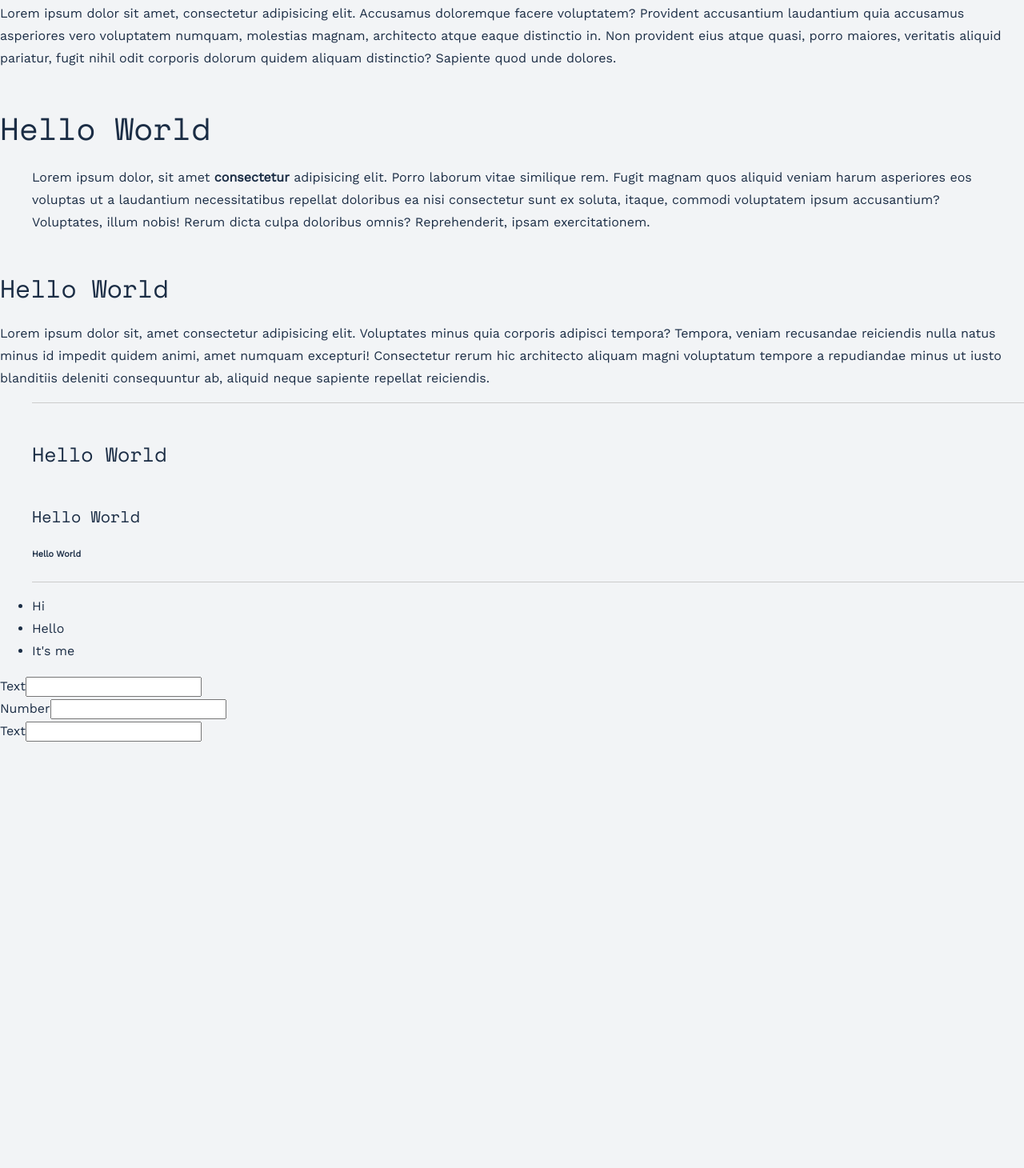
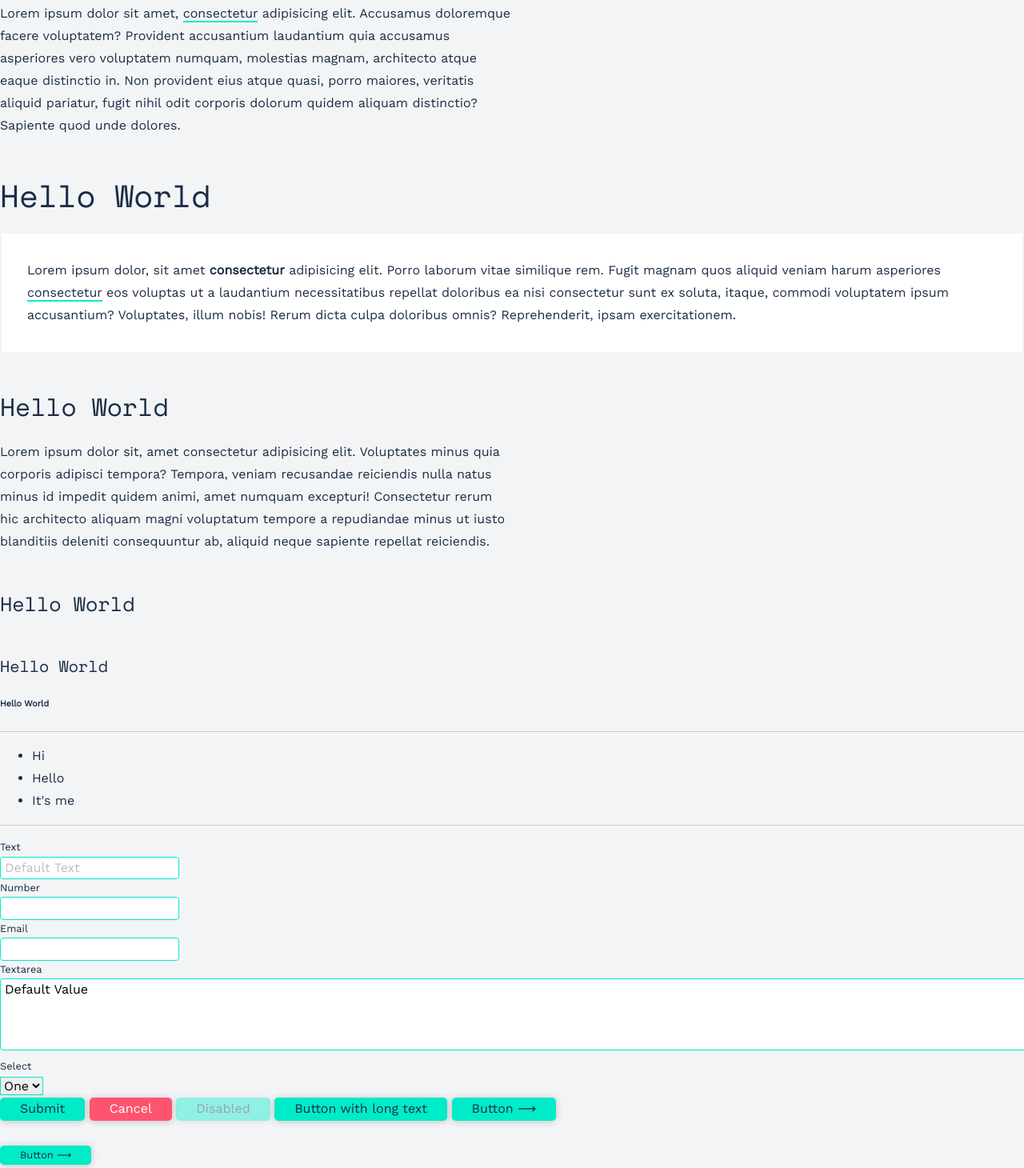
Before and after one commit to TheNootLinja/Popular-Nerd-Design-System, a website built with Parcel: page index.html in a window 1280 px wide. Shown: the part 81-1541 px from the top of the page at 80% size. Before the commit the page ends 1009 px from the top, so only its background shows below. Built offline with nearby package versions, Linux system fonts and the light colour scheme.

Commit message:
Add to design system in css/style.css

```diff
--- a/css/style.css
+++ b/css/style.css
@@ -10,8 +10,14 @@
   --lightGrey: #f2f4f6;
 
   /* Define the colors intentions */
+  --primary: var(--green);
+  --danger: var(--red);
   --background: var(--lightGrey);
   --textColor: var(--black);
+  --lineColor: var(--green);
+
+  /* styles */
+  --line: solid 1px var(--lineColor);
 
   /* Type */
   --headingFont: "Space Mono", monospace;
@@ -34,10 +40,19 @@ body {
   font-family: var(--bodyFont);
   font-weight: 400;
   line-height: 1.75;
+  padding-bottom: 300px;
 }
 
 p {
   margin-bottom: 1rem;
+  max-width: 40em;
+}
+
+p a,
+blockquote a {
+  color: var(--black);
+  text-decoration: none;
+  border-bottom: solid 2px var(--primary);
 }
 
 h1,
@@ -88,3 +103,66 @@ body {
   --background: var(--black);
   --textColor: var(--lightGrey);
 }
+
+blockquote {
+  margin: 2px;
+  padding: 2em;
+  background: white;
+}
+
+label {
+  display: block;
+  font-size: var(--smallText);
+}
+
+input,
+textarea {
+  padding: 4px 5px;
+  border: var(--line);
+  border-radius: 4px;
+}
+
+textarea {
+  width: 100%;
+  height: 5rem;
+}
+
+::placeholder {
+  color: var(--grey);
+}
+
+select {
+  border: var(--line);
+}
+
+hr {
+  border-top: var(--line);
+}
+
+button {
+  --buttonColor: var(--primary);
+
+  appearance: none;
+  color: var(--textColor);
+  background-color: var(--buttonColor);
+  border: none;
+  border-radius: 5px;
+  padding: 5px 25px;
+  box-shadow: 0 1px 10px rgba(0, 0, 0, 0.2);
+}
+
+button:hover {
+}
+
+button[disabled] {
+  opacity: 0.4;
+}
+
+button.cancel {
+  --buttonColor: var(--danger);
+  --textColor: white;
+}
+
+button.small {
+  font-size: var(--smallText);
+}
--- a/index.html
+++ b/index.html
@@ -28,30 +28,58 @@
   <!-- Add your site or application content here -->
 
   <h1>Hello World</h1>
-  <p>Lorem ipsum dolor sit amet, consectetur adipisicing elit. Accusamus doloremque facere voluptatem? Provident accusantium laudantium quia accusamus asperiores vero voluptatem numquam, molestias magnam, architecto atque eaque distinctio in. Non provident eius atque quasi, porro maiores, veritatis aliquid pariatur, fugit nihil odit corporis dolorum quidem aliquam distinctio? Sapiente quod unde dolores.</p>
+  <p>
+    Lorem ipsum dolor sit amet, <a href="/">consectetur</a> adipisicing elit. Accusamus doloremque facere
+    voluptatem? Provident accusantium laudantium quia accusamus asperiores vero voluptatem numquam,
+     molestias magnam, architecto atque eaque distinctio in. Non provident eius atque quasi, porro maiores,
+      veritatis aliquid pariatur, fugit nihil odit corporis dolorum quidem aliquam distinctio? Sapiente quod unde dolores.
+    </p>
 
   <h2>Hello World</h2>
-  <blockquote>Lorem ipsum dolor, sit amet <strong>consectetur</strong> adipisicing elit. Porro laborum vitae similique rem. Fugit magnam quos aliquid veniam harum asperiores eos voluptas ut a laudantium necessitatibus repellat doloribus ea nisi consectetur sunt ex soluta, itaque, commodi voluptatem ipsum accusantium? Voluptates, illum nobis! Rerum dicta culpa doloribus omnis? Reprehenderit, ipsam exercitationem.</blockquote>
+  <blockquote>
+    Lorem ipsum dolor, sit amet <strong>consectetur</strong> adipisicing elit. Porro laborum vitae
+    similique rem. Fugit magnam quos aliquid veniam harum asperiores <a href="/">consectetur</a> eos voluptas ut a laudantium necessitatibus
+    repellat doloribus ea nisi consectetur sunt ex soluta, itaque, commodi voluptatem ipsum accusantium? Voluptates,
+    illum nobis! Rerum dicta culpa doloribus omnis? Reprehenderit, ipsam exercitationem.
+  </blockquote>
 
   <h3>Hello World</h3>
-  <p>Lorem ipsum dolor sit, amet consectetur adipisicing elit. Voluptates minus quia corporis adipisci tempora? Tempora, veniam recusandae reiciendis nulla natus minus id impedit quidem animi, amet numquam excepturi! Consectetur rerum hic architecto aliquam magni voluptatum tempore a repudiandae minus ut iusto blanditiis deleniti consequuntur ab, aliquid neque sapiente repellat reiciendis.</p>
+  <p>
+    Lorem ipsum dolor sit, amet consectetur adipisicing elit. Voluptates minus quia corporis adipisci tempora?
+    Tempora, veniam recusandae reiciendis nulla natus minus id impedit quidem animi, amet numquam excepturi!
+    Consectetur rerum hic architecto aliquam magni voluptatum tempore a repudiandae minus ut iusto blanditiis
+    deleniti consequuntur ab, aliquid neque sapiente repellat reiciendis.
+  </p>
+  <h4>Hello World</h4>
+  <h5>Hello World</h5>
+  <h6>Hello World</h6>
+  <hr>
   <ul>
-    <hr>
-    <h4>Hello World</h4>
-    <h5>Hello World</h5>
-    <h6>Hello World</h6>
-    <hr>
     <li>Hi</li>
     <li>Hello</li>
     <li>It's me</li>
   </ul>
-
+<hr>
   <form action="">
-    <div><label for="text">Text</label><input id="text" type="text"></div>
-    <div><label for="number">Number</label><input id="text" type="text"></div>
-    <div><label for="">Text</label><input id="text" type="text"></div>
+    <div><label for="text">Text</label><input placeholder="Default Text" id="text" type="text"></div>
+    <div><label for="number">Number</label><input id="number" type="text"></div>
+    <div><label for="email">Email</label><input id="email" type="email"></div>
+    <div><label for="textarea">Textarea</label><textarea id="textarea">Default Value</textarea></div>
+    <div>
+      <label for="select">Select</label>
+      <select id="select" type="text">
+        <option value="one">One</option>
+        <option value="two">Two</option>
+      </select>
+    </div>
+    <button>Submit</button>
+    <button class="cancel">Cancel</button>
+    <button disabled>Disabled</button>
+    <button>Button with long text</button>
+    <button>Button &xrarr;</button>
   </form>
-
+  <br>
+  <button class="small">Button &xrarr;</button>
   <script src="js/vendor/modernizr-3.11.2.min.js"></script>
   <script src="js/plugins.js"></script>
   <script src="js/main.js"></script>
```
